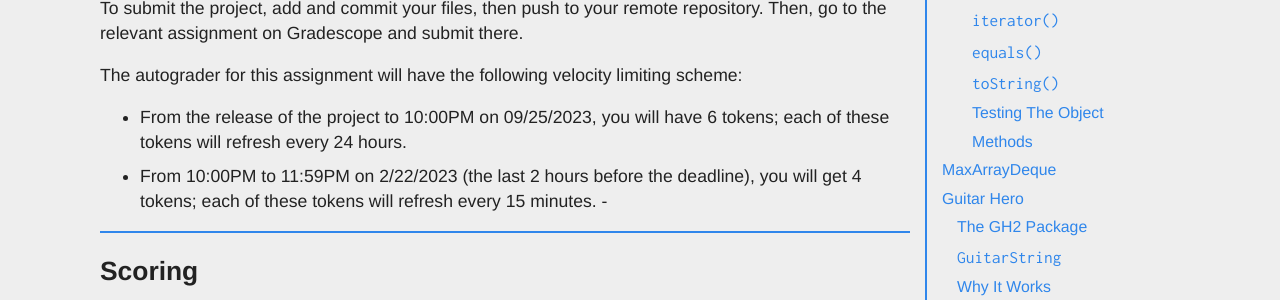
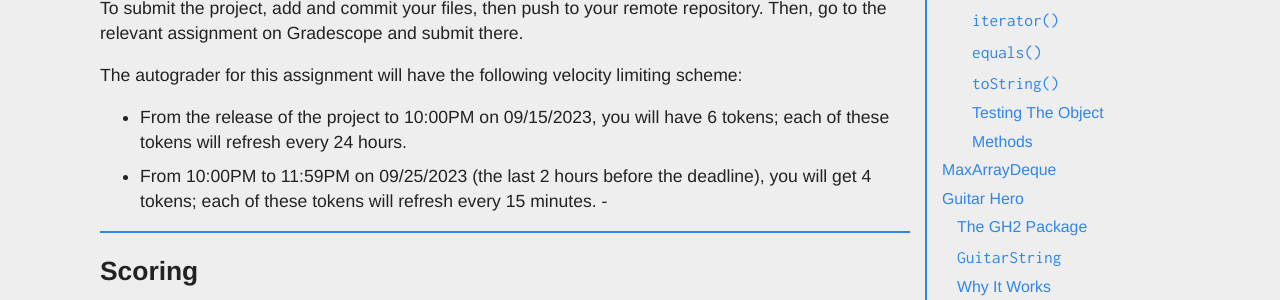
Before and after one commit to Berkeley-CS61B/website-fa23, a Jekyll site: the page built from materials/proj/proj1c/index.md, in a window 1280 px wide and 900 px high, scrolled down 9077 px. Shown: the part 153-453 px from the top of the window. Built offline with Jekyll 4.4.1, drawn with Linux system fonts in a browser that asks for light colours; nearby versions of some CDN libraries; comment, search, counter and statistics services are not loaded.

Commit message:
Update index.md

```diff
--- a/materials/proj/proj1c/index.md
+++ b/materials/proj/proj1c/index.md
@@ -394,9 +394,9 @@ assignment on Gradescope and submit there.
 
 The autograder for this assignment will have the following velocity limiting scheme:
 
-- From the release of the project to 10:00PM on 09/25/2023, you will have 6 tokens; each of
+- From the release of the project to 10:00PM on 09/15/2023, you will have 6 tokens; each of
   these tokens will refresh every 24 hours.
-- From 10:00PM to 11:59PM on 2/22/2023 (the last 2 hours before the deadline), you will get 4 tokens; each of
+- From 10:00PM to 11:59PM on 09/25/2023 (the last 2 hours before the deadline), you will get 4 tokens; each of
   these tokens will refresh every 15 minutes.
 -
 
```
